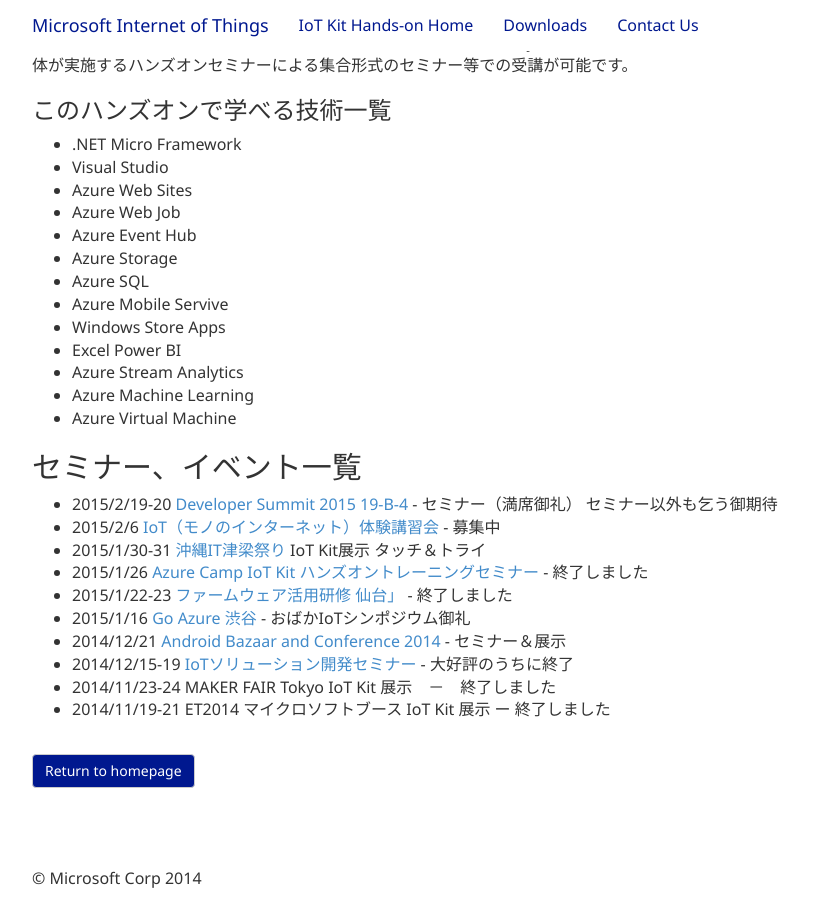
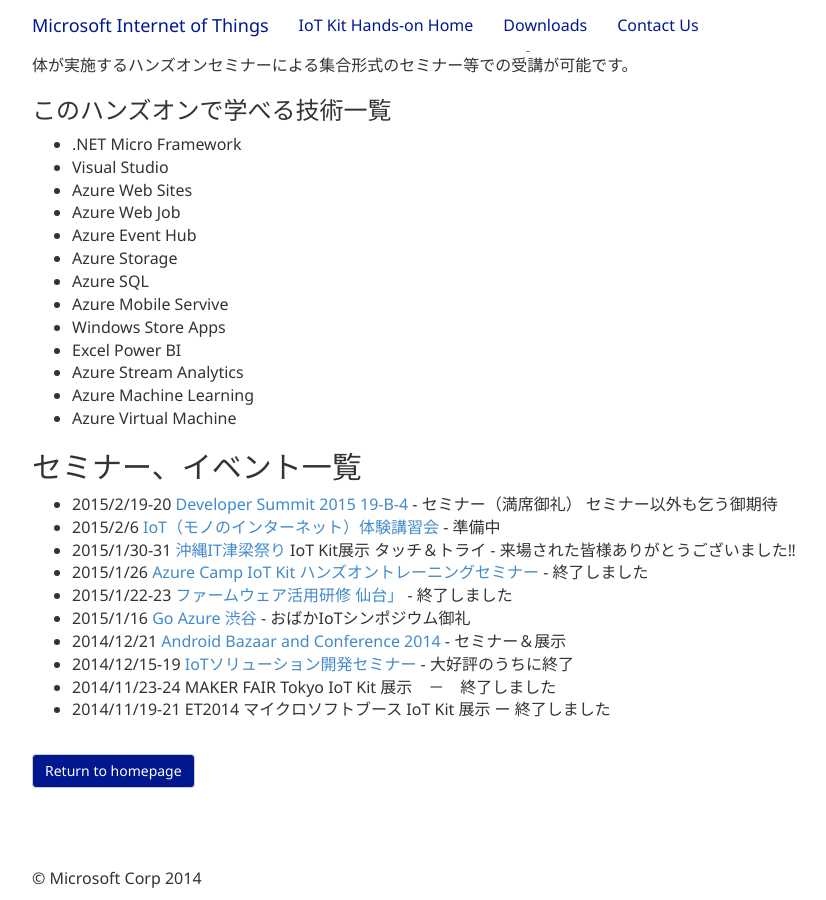
Before and after one commit to ms-iotkithol-jp/ms-iotkithol-jp.github.io, a Jekyll site: the page built from HowToLearn.md, in a window 1280 px wide and 900 px high, scrolled down 515 px. Shown: the whole window, without its empty margins (38-864 px from the left). Built offline with Jekyll 4.4.1, drawn with Linux system fonts in a browser that asks for light colours; nearby versions of some CDN libraries.

Commit message:
UpdateStatus&BugFix

```diff
--- a/HowToLearn.md
+++ b/HowToLearn.md
@@ -30,8 +30,8 @@
 ## セミナー、イベント一覧
 
 * 2015/2/19-20 [Developer Summit 2015 19-B-4](http://event.shoeisha.jp/devsumi/20150219/timetable) - セミナー（満席御礼） セミナー以外も乞う御期待
-* 2015/2/6 [IoT（モノのインターネット）体験講習会](http://www.pref.nara.jp/item/133489.htm) - 募集中
-* 2015/1/30-31 [沖縄IT津梁祭り](http://www.it-matsuri.net/index.html) IoT Kit展示 タッチ＆トライ
+* 2015/2/6 [IoT（モノのインターネット）体験講習会](http://www.pref.nara.jp/item/133489.htm) - 準備中
+* 2015/1/30-31 [沖縄IT津梁祭り](http://www.it-matsuri.net/index.html) IoT Kit展示 タッチ＆トライ - 来場された皆様ありがとうございました‼
 * 2015/1/26 [Azure Camp IoT Kit ハンズオントレーニングセミナー](https://msevents.microsoft.com/CUI/EventDetail.aspx?EventID=1032609294&Culture=ja-JP&community=0) - 終了しました
 * 2015/1/22-23 [ファームウェア活用研修 仙台」](http://www.mit.pref.miyagi.jp/embedded/kensyu_26/#firmware) - 終了しました
 * 2015/1/16 [Go Azure 渋谷](http://r.jazug.jp/) - おばかIoTシンポジウム御礼
```
Also changed, not shown: LetsBegin.md (+1 -1 lines).
